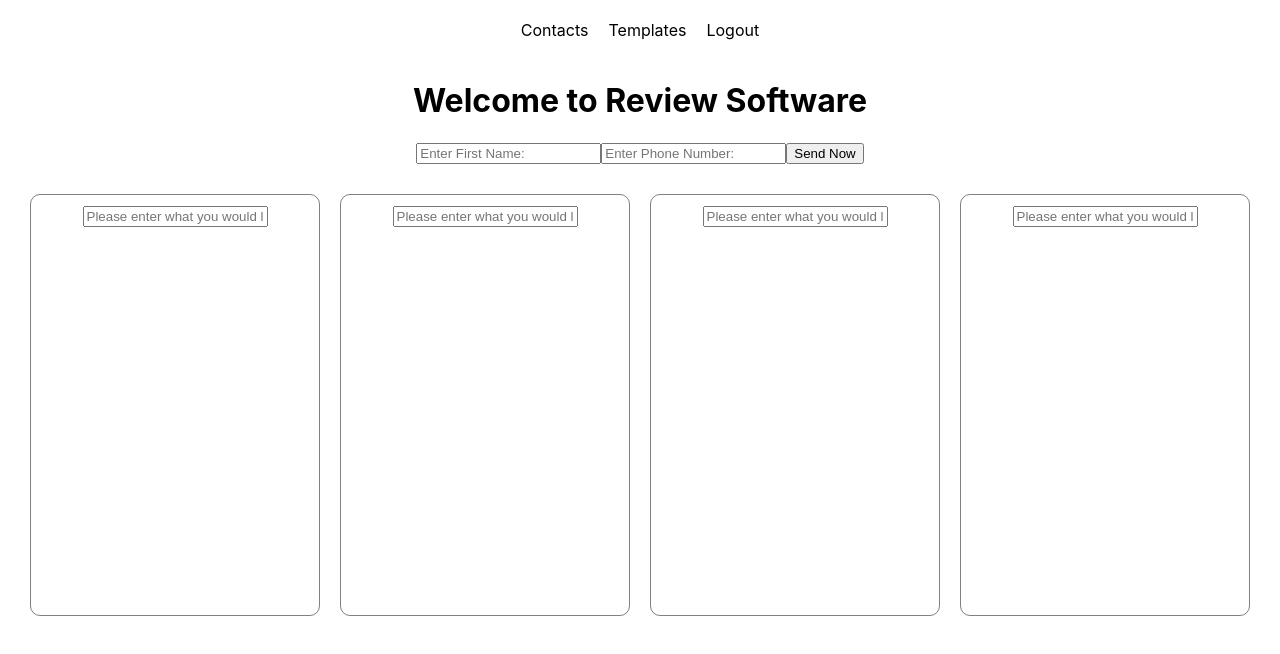
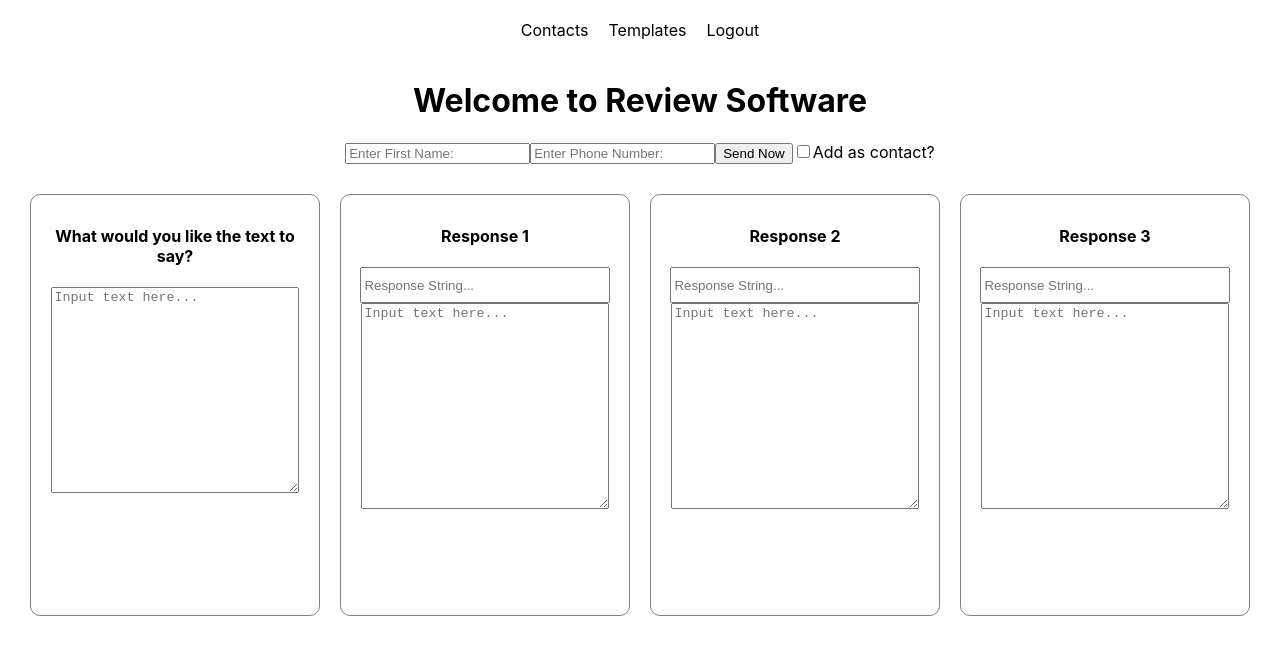
Before and after one commit to btwebgroupllc/sms-review-capture, a React (Create React App) app in the folder frontend/review-capture-frontend/: page /home in a window 1280 px wide. Shown: the top 654 px of the page. Built offline with nearby package versions, Linux system fonts and the light colour scheme; no server answers; sample sign-in values are in the browser's storage.

Commit message:
adding more functionality

```diff
--- a/frontend/review-capture-frontend/package.json
+++ b/frontend/review-capture-frontend/package.json
@@ -6,6 +6,7 @@
     "@testing-library/jest-dom": "^5.14.1",
     "@testing-library/react": "^11.2.7",
     "@testing-library/user-event": "^12.8.3",
+    "axios": "^0.21.1",
     "firebase": "^8.7.1",
     "react": "^17.0.2",
     "react-dom": "^17.0.2",
--- a/frontend/review-capture-frontend/src/components/ResponsesContainer.js
+++ b/frontend/review-capture-frontend/src/components/ResponsesContainer.js
@@ -1,20 +1,55 @@
-import React from "react";
+import React, { useContext, useState } from "react";
 import "../styles/ResponseContainer.css";
+import ResponseContext from "../contexts/ResponseContext";
 
 function ResponsesContainer() {
+  const { text, setText } = useContext(ResponseContext);
+  const [responseStrings, setResponseStrings] = useState({
+    1: "",
+    2: "",
+    3: "",
+  });
+  const [responseLinks, setResponseLinks] = useState({
+    1: "",
+    2: "",
+    3: "",
+  });
   return (
     <div className="responses-container">
       <div className="response text-content">
-        <input placeholder="Please enter what you would like the text to say..." />
+        <h4>What would you like the text to say?</h4>
+        <textarea
+          placeholder="Input text here..."
+          value={text}
+          onChange={(e) => setText(e.target.value)}
+        />
       </div>
       <div className="response response-1">
-        <input placeholder="Please enter what you would like the text to say..." />
+        <h4>Response 1</h4>
+        <input placeholder="Response String..." />
+        <textarea
+          placeholder="Input text here..."
+          value={text}
+          onChange={(e) => setText(e.target.value)}
+        />
       </div>
       <div className="response response-2">
-        <input placeholder="Please enter what you would like the text to say..." />
+        <h4>Response 2</h4>
+        <input placeholder="Response String..." />
+        <textarea
+          placeholder="Input text here..."
+          value={text}
+          onChange={(e) => setText(e.target.value)}
+        />
       </div>
       <div className="response response-3">
-        <input placeholder="Please enter what you would like the text to say..." />
+        <h4>Response 3</h4>
+        <input placeholder="Response String..." />
+        <textarea
+          placeholder="Input text here..."
+          value={text}
+          onChange={(e) => setText(e.target.value)}
+        />
       </div>
     </div>
   );
--- a/frontend/review-capture-frontend/src/components/SendText.js
+++ b/frontend/review-capture-frontend/src/components/SendText.js
@@ -1,11 +1,39 @@
-import React from "react";
+import React, { useState, useEffect, useContext } from "react";
+import axios from "axios";
+import ResponseContext from "../contexts/ResponseContext";
 
 function SendText() {
+  const [phoneNumber, setPhoneNumber] = useState("");
+  const [firstName, setFirstName] = useState("");
+  const { text } = useContext(ResponseContext);
+  const handleSubmit = async () => {
+    const response = await axios.post("http://localhost:88/send-review", {
+      phoneNumber: phoneNumber,
+      name: firstName,
+      text: text,
+    });
+
+    if (response.status === 200) {
+      console.log("text sent");
+    } else {
+      console.log("there has been a problem");
+    }
+  };
   return (
     <div className="send-text">
-      <input placeholder="Enter First Name: " />
-      <input placeholder="Enter Phone Number: " />
-      <button>Send Now</button>
+      <input
+        value={firstName}
+        placeholder="Enter First Name: "
+        onChange={(e) => setFirstName(e.target.value)}
+      />
+      <input
+        value={phoneNumber}
+        placeholder="Enter Phone Number: "
+        onChange={(e) => setPhoneNumber(e.target.value)}
+      />
+      <button onClick={handleSubmit}>Send Now</button>
+      <input type="checkbox" name="add-contact" id="contact-checkbox" />
+      <label htmlFor="contact-checkbox">Add as contact?</label>
     </div>
   );
 }
--- /dev/null
+++ b/frontend/review-capture-frontend/src/contexts/ResponseContext.js
@@ -0,0 +1,5 @@
+import { createContext } from "react";
+
+const ResponseContext = createContext(null);
+
+export default ResponseContext;
--- a/frontend/review-capture-frontend/src/pages/Home.js
+++ b/frontend/review-capture-frontend/src/pages/Home.js
@@ -1,18 +1,23 @@
-import React from "react";
+import React, { useState } from "react";
 import Header from "../components/Header";
 import SendText from "../components/SendText";
 import ResponsesContainer from "../components/ResponsesContainer";
+import ResponseContext from "../contexts/ResponseContext";
 
 const Home = () => {
+  const [text, setText] = useState("");
   return (
     <div className="home">
       {/*Header component for logout/menu options */}
       <Header />
       <h1>Welcome to Review Software</h1>
       {/*Component for first name and phone number */}
-      <SendText />
-      {/*Component for the three response options */}
-      <ResponsesContainer />
+      <ResponseContext.Provider value={{ text, setText }}>
+        <SendText />
+
+        {/*Component for the three response options */}
+        <ResponsesContainer />
+      </ResponseContext.Provider>
     </div>
   );
 };
--- a/frontend/review-capture-frontend/src/styles/ResponseContainer.css
+++ b/frontend/review-capture-frontend/src/styles/ResponseContainer.css
@@ -13,3 +13,15 @@
   border-radius: 10px;
   border: 1px solid rgb(0, 0, 0, 0.493);
 }
+
+.response > input {
+  height: 30px;
+  text-align: left;
+  width: 90%;
+}
+
+.response > textarea {
+  height: 200px;
+  text-align: left;
+  width: 90%;
+}
```
Also changed, not shown: 2 other files (tests, documents, lock files or other folders).
